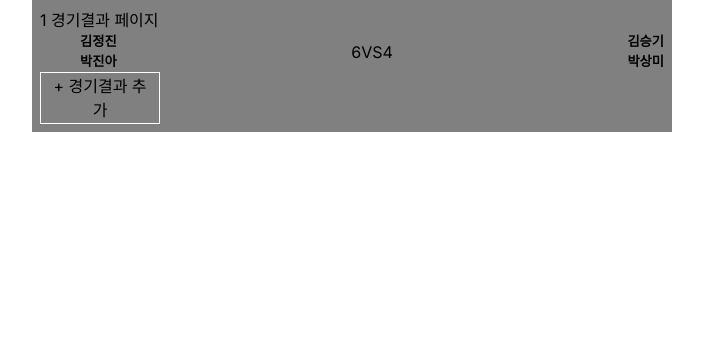
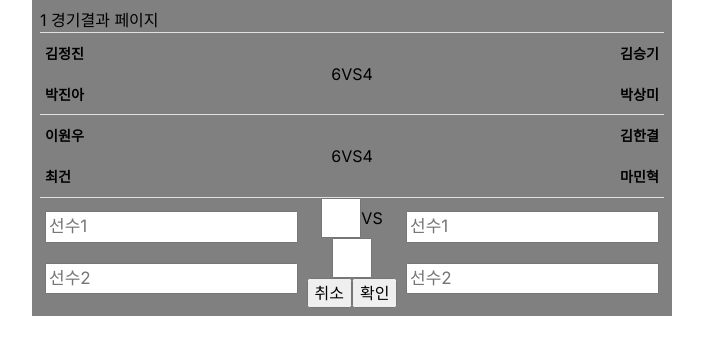
Before and after one commit to mastajeje/tennis365-management, a Next.js app in the folder tennis365-management/: page /winning-percentage-cal/daily-results/1 in a window 1280 px wide. Both pictures are taken after a click on the button "+ 경기결과 추가". Shown: the top 354 px of the page, without its empty margins (288-991 px from the left). Built offline with nearby package versions, Linux system fonts and the light colour scheme.

Commit message:
새로운 경기 추가 wip

```diff
--- a/tennis365-management/Components/MatchList.tsx
+++ b/tennis365-management/Components/MatchList.tsx
@@ -1,28 +1,192 @@
-import styles from './styles/components.module.css'
+'use client'
+import {useEffect, useState} from 'react';
+import styles from './styles/components.module.css';
+
+type MatchData = {teamA: string[], teamB: string[], aTeamScore: number, bTeamScore: number};
 
 interface IResultProps {
-    teamA: string[];
-    teamB: string[];
-    aTeamScore: number;
-    bTeamScore: number;
+  teamA?: string[];
+  teamB?: string[];
+  aTeamScore?: number;
+  bTeamScore?: number;
+  isAddingResult?: boolean;
+  endAddingResult?: () => void;
+  handleAddDummy?: (matchData: MatchData) => void;
 }
 
-export default function DailyResult({teamA, teamB, aTeamScore, bTeamScore}: IResultProps) {
+export default function DailyResult({
+  teamA,
+  teamB,
+  aTeamScore,
+  bTeamScore,
+  isAddingResult,
+  endAddingResult,
+  handleAddDummy
+}: IResultProps) {
+  const [playerA1, setPlayerA1] = useState<string>('');
+  const [playerA2, setPlayerA2] = useState<string>('');
+  const [playerB1, setPlayerB1] = useState<string>('');
+  const [playerB2, setPlayerB2] = useState<string>('');
+  const [scoreA, setScoreA] = useState<number>();
+  const [scoreB, setScoreB] = useState<number>();
+
+  useEffect(() => {
+    // 매치 정보 초기화
+    if (teamA) {
+      setPlayerA1(teamA[0]);
+      setPlayerA2(teamA[1]);
+    }
+    if (teamB) {
+      setPlayerB1(teamB[0]);
+      setPlayerB2(teamB[1]);
+    }
+    if (aTeamScore) {
+      setScoreA(aTeamScore);
+    }
+    if (bTeamScore) {
+      setScoreB(bTeamScore);
+    }
+
+    // return () => {
+    //     setPlayerA1('');
+    //     setPlayerA2('');
+    //     setPlayerB1('');
+    //     setPlayerB2('');
+    //     setScoreA(0);
+    //     setScoreB(0);
+    // }
+  }, []);
+
+  const handlePlayerA1 = (e: React.ChangeEvent<HTMLInputElement>) => {
+    setPlayerA1(e.target.value);
+  }
+    const handlePlayerA2 = (e: React.ChangeEvent<HTMLInputElement>) => {
+        setPlayerA2(e.target.value);
+    }
+    const handlePlayerB1 = (e: React.ChangeEvent<HTMLInputElement>) => {
+        setPlayerB1(e.target.value);
+    }
+    const handlePlayerB2 = (e: React.ChangeEvent<HTMLInputElement>) => {
+        setPlayerB2(e.target.value);
+    }
+
+    const handleScoreA = (e: React.ChangeEvent<HTMLInputElement>) => {
+        const score = Number(e.target.value);
+        if(score > 6) {
+            setScoreA(6);
+            return;
+        } else if(score < 0) {
+            setScoreA(0);
+            return;
+        }
+
+        setScoreA(score);
+    }
+
+    const handleScoreB = (e: React.ChangeEvent<HTMLInputElement>) => {
+        const score = Number(e.target.value);
+        if(score > 6) {
+            setScoreB(6);
+            return;
+        } else if(score < 0) {
+            setScoreB(0);
+            return;
+        }
+
+        setScoreB(score);
+    }
+
+    const handleAddResult = () => {
+        if(handleAddDummy && endAddingResult && playerA1 !== '' && playerA2 !== '' && playerB1 !== '' && playerB2 !== '' && scoreA && scoreB) {
+              handleAddDummy({
+                teamA: [playerA1, playerA2],
+                teamB: [playerB1,playerB2],
+                aTeamScore: scoreA,
+                bTeamScore: scoreB,
+              });
+
+              endAddingResult()
+        }
+
+    }
+
   return (
-        <li className={styles.MatchList}>
+    <li className={styles.MatchList} onClick={()=> {
+        console.log(playerA1, playerA2, playerB1, playerB2, scoreA, scoreB);
+    }}>
       <div className={`${styles.col} ${styles.ATeam}`}>
+        <div className={styles.PlayerName}>
+          {teamA ? (
             <h5>{teamA[0]}</h5>
+          ) : (
+            <input
+              type="text"
+              placeholder="선수1"
+              onChange={handlePlayerA1}
+              value={playerA1}
+            />
+          )}
+        </div>
+        <div className={styles.PlayerName}>
+          {teamA ? (
             <h5>{teamA[1]}</h5>
+          ) : (
+            <input
+              type="text"
+              placeholder="선수2"
+              onChange={handlePlayerA2}
+              value={playerA2}
+            />
+          )}
+        </div>
       </div>
       <div className={`${styles.col} ${styles.MatchScore}`}>
+        <div>{aTeamScore ? (
           <span>{aTeamScore}</span>
+        ) : (
+          <input className={styles.ScoreInput} type="number" min="0" max="6"
+          onChange={handleScoreA}
+          value={scoreA}/>
+        )}
         <span>VS</span>
+        {bTeamScore ? (
           <span>{bTeamScore}</span>
+        ) : (
+          <input className={styles.ScoreInput} type="number" min="0" max="6" onChange={handleScoreB}
+          value={scoreB}/>
+        )}
         </div>
-        <div className={`${styles.col} ${styles.BTeam}`} >
+        {isAddingResult ? <div className={styles.ConfirmButtons}>
+            <button onClick={endAddingResult}>취소</button>
+            <button onClick={handleAddResult}>확인</button>
+        </div> : null}
+      </div>
+      <div className={`${styles.col} ${styles.BTeam}`}>
+        <div className={styles.PlayerName}>
+          {teamB ? (
             <h5>{teamB[0]}</h5>
+          ) : (
+            <input
+              type="text"
+              placeholder="선수1"
+              onChange={handlePlayerB1}
+              value={playerB1}
+            />
+          )}
+        </div>
+        <div className={styles.PlayerName}>
+          {teamB ? (
             <h5>{teamB[1]}</h5>
+          ) : (
+            <input
+              type="text"
+              placeholder="선수2"
+              onChange={handlePlayerB2}
+              value={playerB2}
+            />
+          )}
+        </div>
       </div>
     </li>
-    )
+  );
 }
--- a/tennis365-management/Components/styles/components.module.css
+++ b/tennis365-management/Components/styles/components.module.css
@@ -2,7 +2,7 @@
     flex: 1 0 0%;
 }
 
-/* 경기 리스트 */
+/* Match List */
 .MatchContainer{
     padding: 0;
 }
@@ -22,3 +22,13 @@
 .MatchScore{
     text-align: center;
 }
+
+.ScoreInput{
+    width: 40px;
+    height: 40px;
+}
+
+.PlayerName{
+    padding:  10px 5px;
+    font-size: 17px;
+}
--- a/tennis365-management/src/app/global.css
+++ b/tennis365-management/src/app/global.css
@@ -78,3 +78,7 @@ body {
   #root, #__next {
     isolation: isolate;
   }
+
+  li{
+    list-style: none;
+  }
--- a/tennis365-management/src/app/winning-percentage-cal/daily-results/[date]/page.tsx
+++ b/tennis365-management/src/app/winning-percentage-cal/daily-results/[date]/page.tsx
@@ -1,5 +1,11 @@
+'use client'
+
 import styles from '../../styles/CalMain.module.css';
 import MatchList from '../../../../../Components/MatchList';
+import { useState } from 'react';
+import { match } from 'assert';
+
+type MatchData = {teamA: string[], teamB: string[], aTeamScore: number, bTeamScore: number};
 const dummyMatchData = [
   {
     teamA: ['김정진', '박진아'],
@@ -7,14 +13,36 @@ const dummyMatchData = [
     aTeamScore: 6,
     bTeamScore: 4,
   },
-]
+  {
+    teamA: ['이원우', '최건'],
+    teamB: ['김한결', '마민혁'],
+    aTeamScore: 6,
+    bTeamScore: 4,
+  },
+];
 
 export default function DailyResultPage({
   params: {date},
 }: {
   params: {date: string};
 }) {
-  console.log(date);
+
+
+const [isAddingResult, setIsAddingResult] = useState<boolean>(false);
+const [dummy, setDummy] = useState<MatchData[]>(dummyMatchData);
+
+const handleAddResult = () => {
+    setIsAddingResult(true);
+}
+
+const endAddingResult = () => {
+    setIsAddingResult(false);
+}
+
+const handleAddDummyData = (matchData: MatchData) => {
+    setDummy([...dummy, matchData]);
+}
+
   return (
     <div>
       <header className={styles.ResultsHeader}>
@@ -22,11 +50,17 @@ export default function DailyResultPage({
       </header>
       <div className="ResultsBody">
         <ul className={styles.MatchContainer}>
-        {dummyMatchData.map((match => {
+          {dummy.map((match) => {
             return (
-                <MatchList key={match.teamA[0]} teamA={match.teamA} teamB={match.teamB} aTeamScore={match.aTeamScore} bTeamScore={match.bTeamScore}/>
-            )
-        }))}
+              <MatchList
+                key={match.teamA[0]}
+                teamA={match.teamA}
+                teamB={match.teamB}
+                aTeamScore={match.aTeamScore}
+                bTeamScore={match.bTeamScore}
+              />
+            );
+          })}
           {/* <li className={styles.MatchList}>
             <div className={`${styles.col} ${styles.ATeam}`}>
               <h5>김정진</h5>
@@ -44,7 +78,10 @@ export default function DailyResultPage({
           </li> */}
         </ul>
 
-        <button className={styles.AddResult}>+ 경기결과 추가</button>
+        {isAddingResult ?
+            <MatchList isAddingResult={isAddingResult} endAddingResult={endAddingResult} handleAddDummy={handleAddDummyData}/>
+         :
+         <button className={styles.AddResult} onClick={handleAddResult}>+ 경기결과 추가</button>}
       </div>
     </div>
   );
--- a/tennis365-management/src/app/winning-percentage-cal/layout.tsx
+++ b/tennis365-management/src/app/winning-percentage-cal/layout.tsx
@@ -1,14 +1,20 @@
-import {Inter} from 'next/font/google';
-
-import styles from './styles/CalMain.module.css';
+// import styles from './styles/CalMain.module.css';
 
 export default function RootLayout({
   children,
 }: Readonly<{
   children: React.ReactNode;
 }>) {
+
+    const layoutStyle:React.CSSProperties = {    margin: '0 auto',
+    backgroundColor: 'gray',
+    maxWidth: '640px',
+    padding:' 8px'}
+
   return (
-      <div className={styles.CalLayout}>{children}
+      <div
+      style={layoutStyle}
+      >{children}
 
       </div>
 
--- a/tennis365-management/src/app/winning-percentage-cal/styles/CalMain.module.css
+++ b/tennis365-management/src/app/winning-percentage-cal/styles/CalMain.module.css
@@ -6,8 +6,6 @@
 }
 
 /* 승률 계산 메인 페이지 */
-
-
 .CalMainHeader{
     display: flex;
     flex-direction: column;
@@ -15,6 +13,26 @@
 
 
 /* 경기결과 페이지 */
+.MatchContainer{
+    border-top: 1px solid #E1E1E1;
+    padding-left: 0;
+}
+
+.MatchContainer > li {
+    position: relative;
+}
+
+.MatchContainer > li:after {
+    content: " ";
+    display: block;
+    position: absolute;
+    left: 0;
+    right: 0;
+    bottom: 0;
+    height: 1px;
+    background: #E1E1E1;
+}
+
 .ResultsHeader{
     display: flex;
     flex-direction: column;
@@ -24,4 +42,5 @@
     width: 120px;
     background: none;
     border: 1px solid white;
+    margin: 10px 0;
 }
```
Lines whose indentation alone changed are shown as unchanged.
